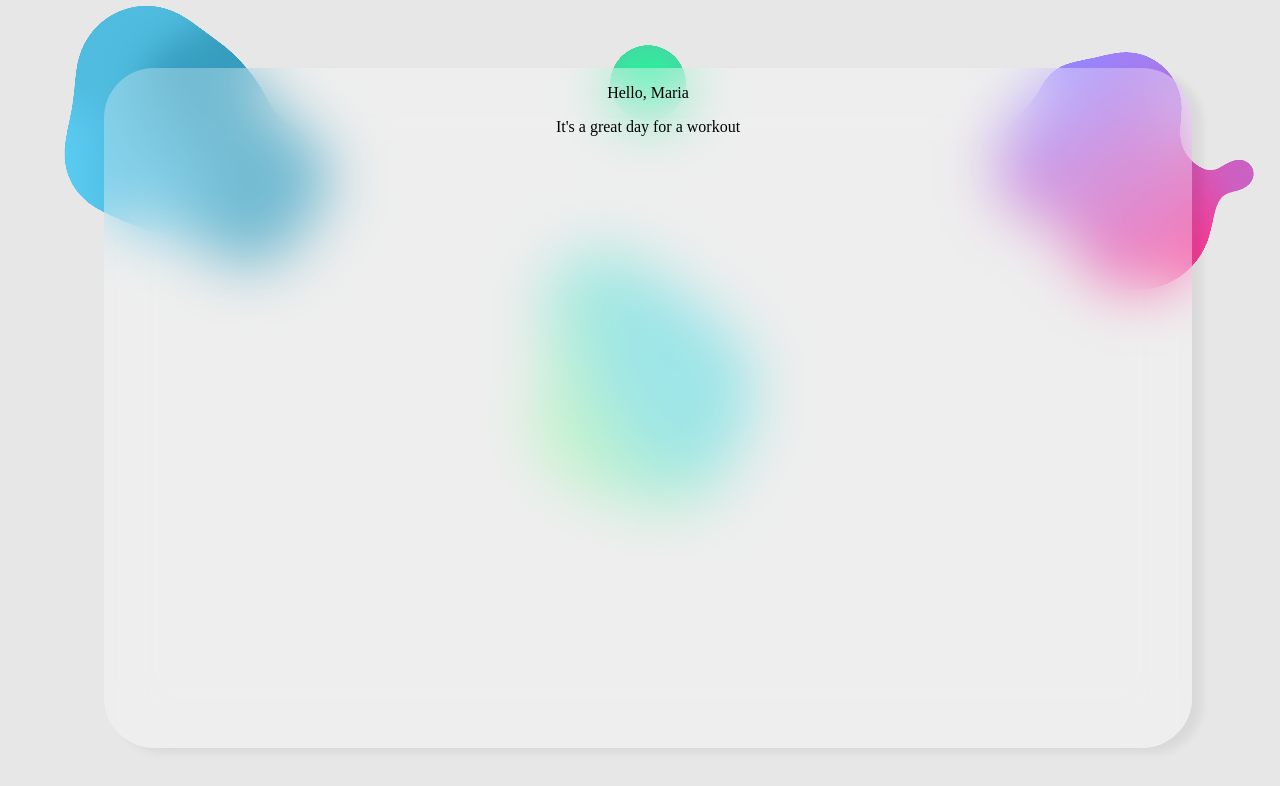
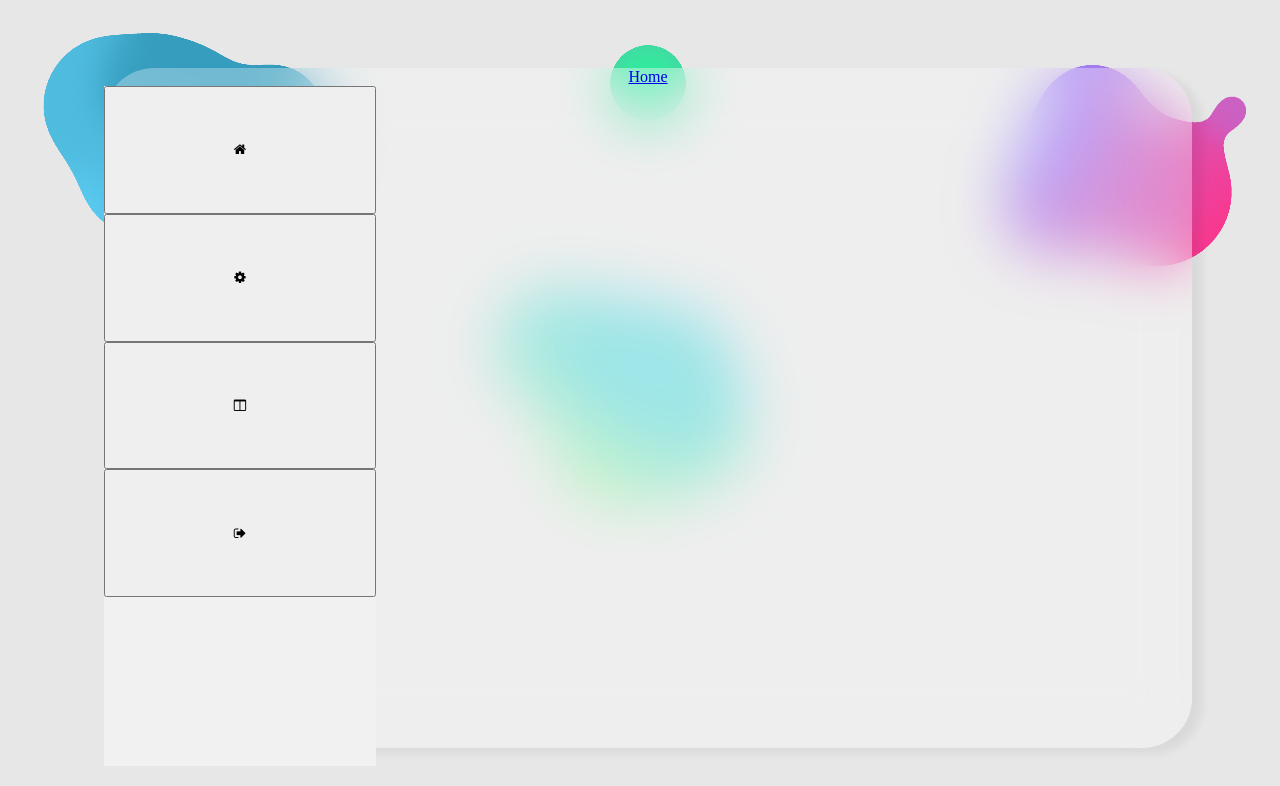
Before and after one commit to Melefo/B-DEV-500-NAN-5-1-dashboard-victor.trencic, a Vue app in the folder Doshboard.Frontend/: page /dashboard in a window 1280 px wide. Shown: the top 786 px of the page. Built offline with nearby package versions, Linux system fonts and the light colour scheme.

Commit message:
Updating Dashboard page

```diff
--- a/Doshboard.Frontend/src/App.vue
+++ b/Doshboard.Frontend/src/App.vue
@@ -1,5 +1,6 @@
 <template>
   <div id="app">
+    <link rel="stylesheet" href="https://cdnjs.cloudflare.com/ajax/libs/font-awesome/4.7.0/css/font-awesome.min.css">
     <Background />
     <Foreground>
       <router-view />
--- a/Doshboard.Frontend/src/views/Dashboard.vue
+++ b/Doshboard.Frontend/src/views/Dashboard.vue
@@ -1,9 +1,45 @@
 <template>
-    <div>
-        <p>Hello, Maria</p>
-        <p>It's a great day for a workout</p>
+    <div id="class">
+        <a href="Home">Home</a>
+        <ul>
+            <li><button class="btn"><i class="fa fa-home"></i></button></li>
+            <li><button class="btn"><i class="fa fa-cog"></i></button></li>
+            <li><button class="btn"><i class="fa fa-columns"></i></button></li>
+            <li><button class="btn"><i class="fa fa-sign-out"></i></button></li>
+        </ul>
+
     </div>
 </template>
+
+<style>
+
+    .btn {
+        width: 100%;
+    }
+
+    ul {
+        list-style-type: none;
+        margin: 0;
+        padding: 0;
+        width: 25%;
+        background-color: #f1f1f1;
+        position: fixed;
+        height: 100%;
+        overflow: auto;
+    }
+
+    li button {
+        display: block;
+        color: #000;
+        padding: 20% 0%;
+        text-decoration: none;
+    }
+
+    li input:hover {
+        background-color: #555;
+        color: white;
+    }
+</style>
 
 <script lang="ts">
     import Vue from 'vue'
--- a/Doshboard.Frontend/src/views/Home.vue
+++ b/Doshboard.Frontend/src/views/Home.vue
@@ -2,6 +2,7 @@
   <div id="home">
       <Header/>
       <div id="content">
+        <a href="Dashboard">Dashboard</a>
         <RegisterFrame />
         <LoginFrame />
       </div>
```
Lines whose indentation alone changed are shown as unchanged.
